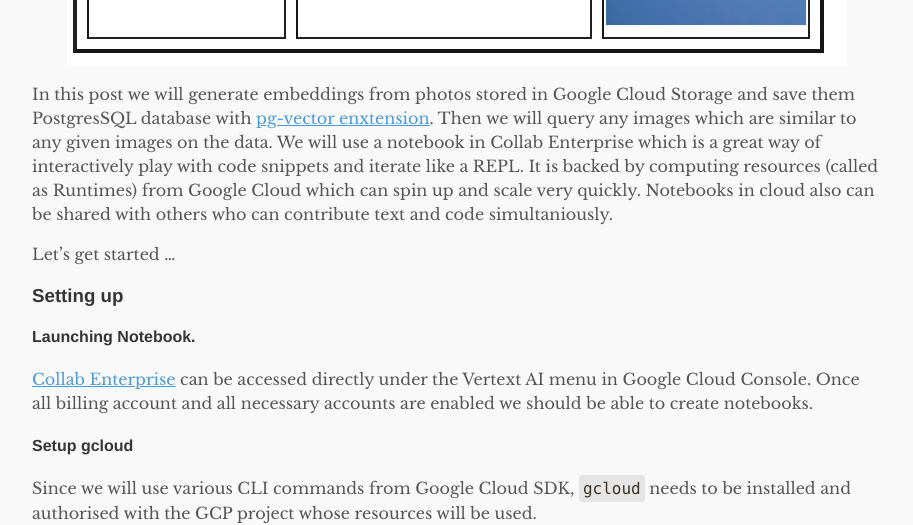
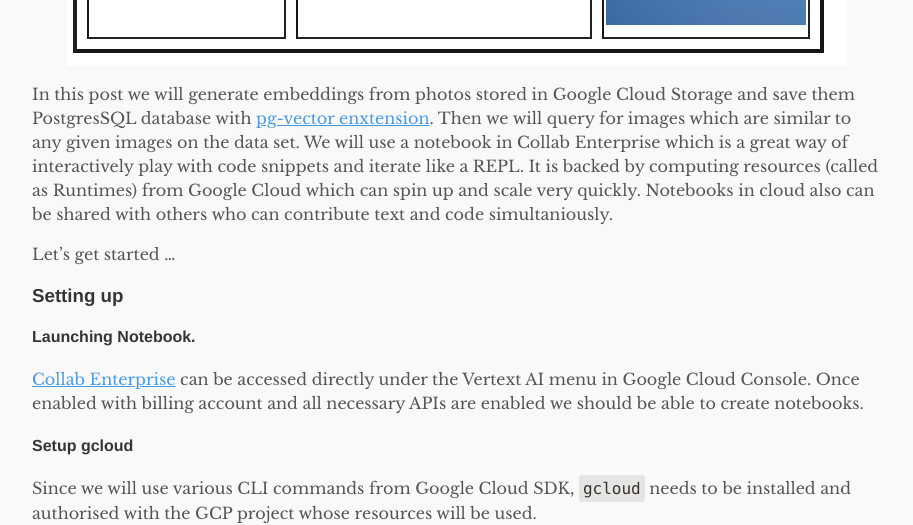
Before and after one commit to neilghosh/neilghosh.github.io, a Jekyll site: the page built from _posts/2023/2023-12-02-embeddings-prediction-using-vertext-ai-and-vector-database.md.md, in a window 1280 px wide and 900 px high, scrolled down 1853 px. Shown: the part 152-677 px from the top of the window, without its empty margins (183-1096 px from the left). Built offline with Jekyll 4.4.1, drawn with Linux system fonts in a browser that asks for light colours.

Commit message:
_posts/2023/2023-12-02-embeddings-prediction-using-vertext-ai-and-vector-database.md.md updated from https://stackedit.io/

```diff
--- a/_posts/2023/2023-12-02-embeddings-prediction-using-vertext-ai-and-vector-database.md.md
+++ b/_posts/2023/2023-12-02-embeddings-prediction-using-vertext-ai-and-vector-database.md.md
@@ -9,13 +9,13 @@
 
 ![enter image description here](/assets/2023/plane-bird-distance.jpg)
 
-In this post we will generate embeddings from photos stored in Google Cloud Storage and save them PostgresSQL database with [pg-vector enxtension](https://github.com/pgvector/pgvector). Then we will query any images which are similar to any given images on the data. We will use a notebook in Collab Enterprise which is a great way of interactively play with code snippets and iterate like a REPL. It is backed by computing resources (called as Runtimes) from Google Cloud which can spin up and scale very quickly. Notebooks in cloud also can be shared with others who can contribute text and code simultaniously.
+In this post we will generate embeddings from photos stored in Google Cloud Storage and save them PostgresSQL database with [pg-vector enxtension](https://github.com/pgvector/pgvector). Then we will query for images which are similar to any given images on the data set. We will use a notebook in Collab Enterprise which is a great way of interactively play with code snippets and iterate like a REPL. It is backed by computing resources (called as Runtimes) from Google Cloud which can spin up and scale very quickly. Notebooks in cloud also can be shared with others who can contribute text and code simultaniously.
 
 Let's get started ...
 
 ### Setting up
 #### Launching Notebook.
-[Collab Enterprise](https://console.cloud.google.com/vertex-ai/colab/notebooks) can be accessed directly under the Vertext AI menu in Google Cloud Console. Once all billing account and all necessary accounts are enabled we should be able to create notebooks.
+[Collab Enterprise](https://console.cloud.google.com/vertex-ai/colab/notebooks) can be accessed directly under the Vertext AI menu in Google Cloud Console. Once enabled with billing account and all necessary APIs are enabled we should be able to create notebooks.
 
 #### Setup gcloud
 Since we will use various CLI commands from Google Cloud SDK, `gcloud` needs to be installed and authorised with the GCP project whose resources will be used.
```
Also changed, not shown: other parts of _posts/2023/2023-12-02-embeddings-prediction-using-vertext-ai-and-vector-database.md.md (+3 -3 lines).
